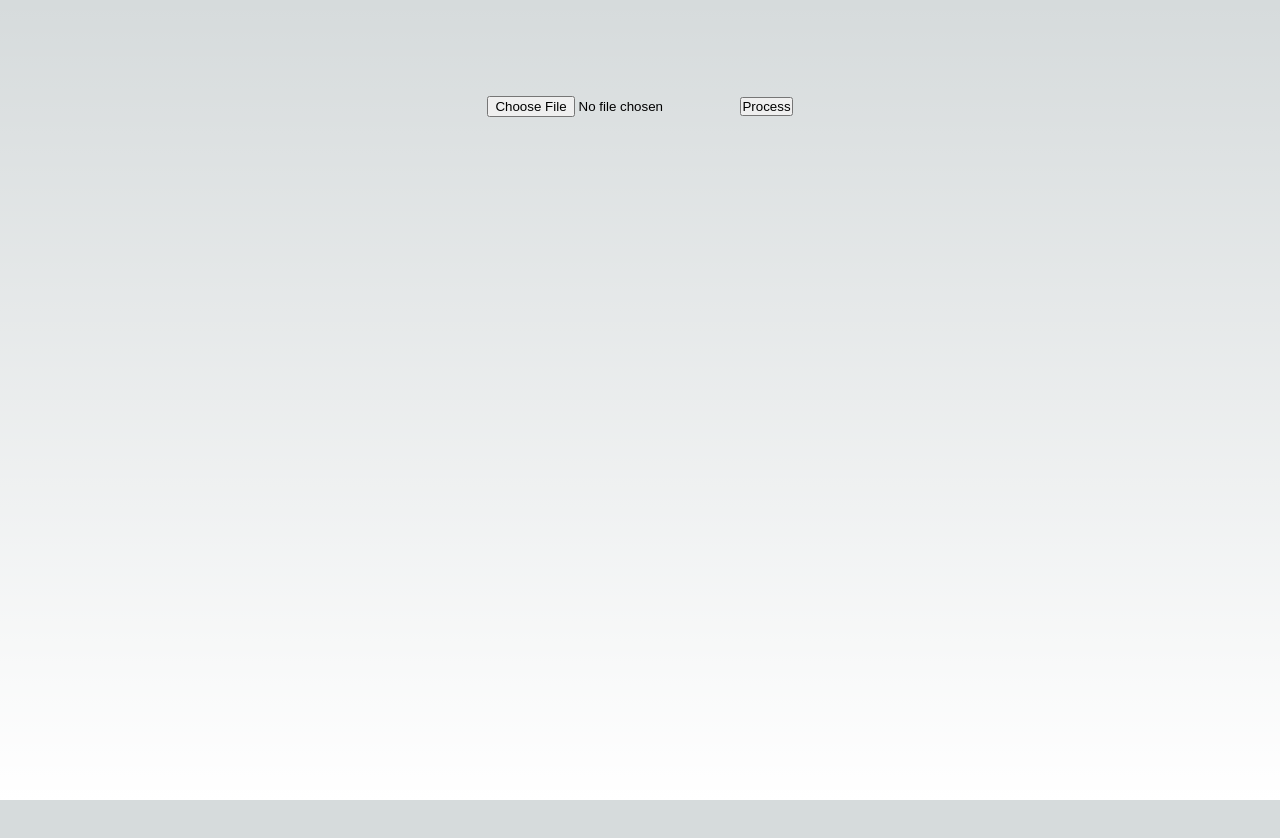
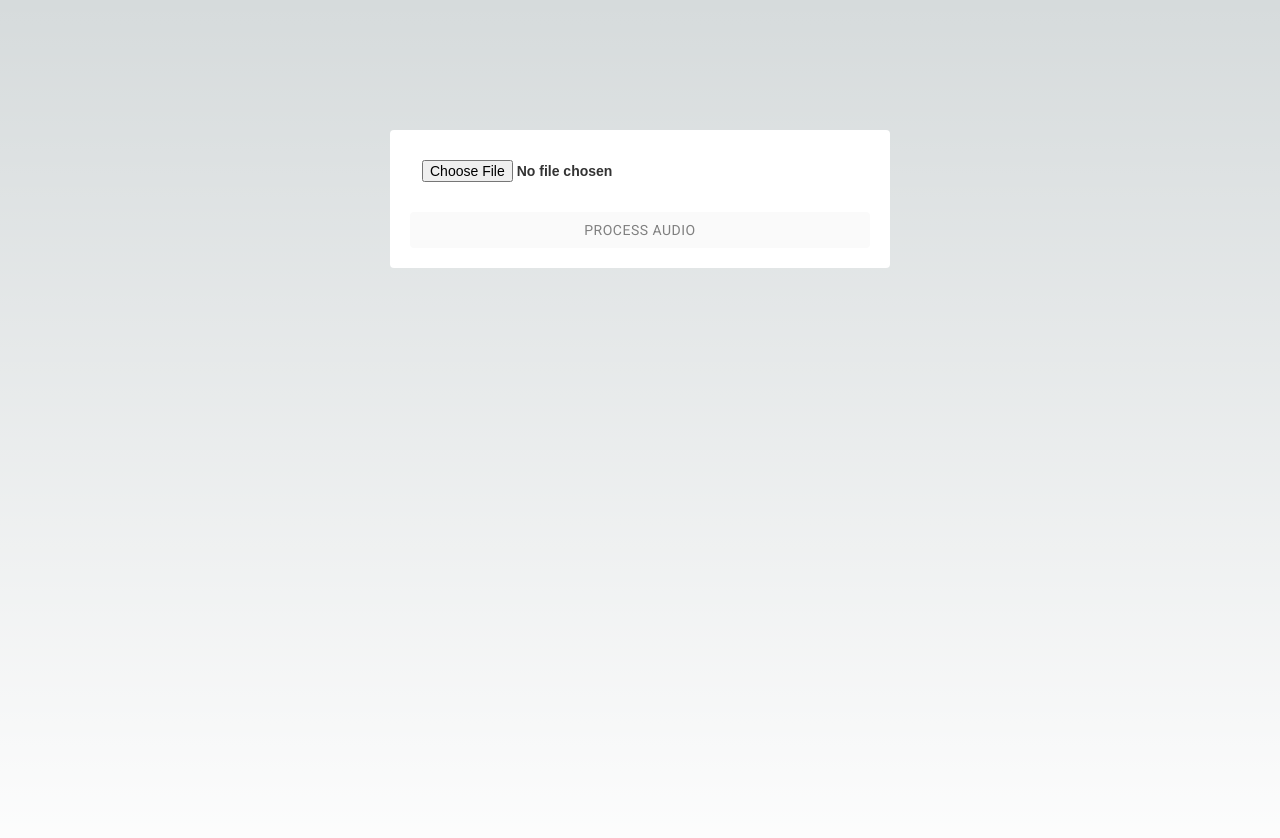
Before and after one commit to irenedeni/tldw, a Next.js app: page / in a window 1280 px wide. Shown: the top 838 px of the page. Before the commit the page ends 800 px from the top, so only its background shows below. Built offline with nearby package versions, Linux system fonts and the light colour scheme.

Commit message:
minimal styling

```diff
--- a/src/pages/index.tsx
+++ b/src/pages/index.tsx
@@ -1,15 +1,16 @@
 import React, { useState } from 'react';
 import Head from 'next/head'
-import { Inter } from 'next/font/google'
+import { Roboto } from 'next/font/google'
 import styles from '@/styles/Home.module.css'
 
-const inter = Inter({ subsets: ['latin'] })
-
+const roboto = Roboto({
+  weight: '400',
+  subsets: ['latin'],
+})
 type Props = {
   whisperEndpoint: string;
   authToken: string;
 }
-
 
 export default function Home({ whisperEndpoint, authToken } : Props) {
   const [file, setFile] = useState(null);
@@ -17,14 +18,11 @@ export default function Home({ whisperEndpoint, authToken } : Props) {
   const [loading, setLoading] = useState(false);
 
   const uploadFile = async (file: any) => {
-    console.log('FILE1', file)
     setLoading(true);
 
     const formData = new FormData();
     formData.append("file", file);
     formData.append("model", "whisper-1");
-    console.log('formData', formData)
-    console.log('authToken', authToken)
 
     const data = await fetch(whisperEndpoint, {
       headers:{
@@ -34,11 +32,9 @@ export default function Home({ whisperEndpoint, authToken } : Props) {
       body: formData,
     })
       .then((response) => {
-        console.log('response!!', response)
         return response.json()
       })
       .then((result) => {
-        console.log('result!!', result)
         return result;
       })
       .catch((error) => {
@@ -50,14 +46,12 @@ export default function Home({ whisperEndpoint, authToken } : Props) {
   const handleSubmit = async (e:any) => {
     e.preventDefault();
     const res = await uploadFile(file);
-    console.log('res in index', res)
     setResult(res.text);
     setLoading(false);
   };
 
 
   const handleChange = (e:any) => {
-    console.log("EVENT!", e.target)
     if (e.target.files && e.target.files[0]) {
       setFile(e.target.files[0])
       const body = new FormData();
@@ -73,28 +67,42 @@ export default function Home({ whisperEndpoint, authToken } : Props) {
         <meta name="viewport" content="width=device-width, initial-scale=1" />
         <link rel="icon" href="/favicon.ico" />
       </Head>
-      <main className={styles.main}>
-        <form onSubmit={handleSubmit}>
+      <main className={roboto.className}>
+        <div className={styles.container}>
+          <form onSubmit={handleSubmit} className={styles.form}>
             <input
               type="file"
+              id="file-upload"
               accept="audio/*"
               name="file"
               onChange={handleChange}
+              className={styles.fileInput}
             />
-          {/* <input
-            type="text"
-            name="youtube"
-            onChange={handleChange}
-          /> */}
-        <button type="submit">Process</button>
+          <button
+            type="submit"
+            disabled={file ? false : true}
+            className={styles.submitBtn}
+          >
+            Process Audio
+          </button>
         </form>
         <div className="results">
+        {loading &&
+          <div className={styles.loadingSpinner}>
+            <svg xmlns="http://www.w3.org/2000/svg" viewBox="0 0 24 24" width="30" height="30">
+              <circle fill="none" stroke="#333" strokeWidth="2" cx="12" cy="12" r="10" strokeDasharray="30 60">
+                <animateTransform attributeName="transform" attributeType="XML" type="rotate" dur="1s" from="0 12 12" to="360 12 12" repeatCount="indefinite"/>
+              </circle>
+            </svg>
+          </div>
+        }
         {result && !loading && (
-          <div>
-            <h3>Transcription</h3>
-            {result}
+          <div className={styles.resultContainer}>
+            <h3 className={styles.resultTitle}>Transcription</h3>
+            <p className={styles.resultText}>{result}</p>
           </div>
         )}
+      </div>
       </div>
       </main>
     </>
--- a/src/styles/Home.module.css
+++ b/src/styles/Home.module.css
@@ -1,277 +1,84 @@
-.main {
+.container {
   display: flex;
   flex-direction: column;
   align-items: center;
   padding: 6rem;
-  min-height: 100vh;
+  height: 100vh;
+  padding: 30px;
+  margin: 0 auto;
+  margin-top: 100px;
 }
 
-.description {
-  display: inherit;
-  justify-content: inherit;
-  align-items: inherit;
-  font-size: 0.85rem;
-  max-width: var(--max-width);
+.form {
+  display: flex;
+  flex-direction: column;
+  max-width: 500px;
   width: 100%;
-  z-index: 2;
-  font-family: var(--font-mono);
+  justify-content: space-between;
+  background-color: #fff;
+  padding: 20px;
+  border-radius: 4px;
 }
 
-.description a {
+.fileInput {
+  cursor: pointer;
+  display: inline-block;
+  padding: 10px 12px;
+  cursor: pointer;
+  font-size: 14px;
+  font-weight: bold;
+  color: #333;
+  border-radius: 4px;
+}
+
+.icon {
+  margin-left: 5px;
+}
+
+.submitBtn {
+  padding: 10px 12px;
+  text-transform: uppercase;
+  letter-spacing: .5px;
+  margin-top: 20px;
+  background-color: #333;
+  color: #fff;
+  appearance: none;
+  border-radius: 4px;
+  border: none;
+  font: inherit;
+  background-color: #333;
+  cursor: pointer;
+  outline: none;
+  font-size: 14px;
+}
+
+.submitBtn:disabled {
+  cursor: default;
+  font-size: 14px;
+  background-color: #fafafa;
+  color: gray;
+}
+
+.loadingSpinner {
   display: flex;
+  width: 100%;
+  justify-content: center;
+  margin-top: 30px;
+}
+
+.resultContainer {
+  display: flex;
+  flex-direction:column;
   justify-content: center;
   align-items: center;
-  gap: 0.5rem;
 }
 
-.description p {
-  position: relative;
-  margin: 0;
-  padding: 1rem;
-  background-color: rgba(var(--callout-rgb), 0.5);
-  border: 1px solid rgba(var(--callout-border-rgb), 0.3);
-  border-radius: var(--border-radius);
+.resultContainer p {
+  line-height: 22px;
+  font-size: 14px;
 }
 
-.code {
-  font-weight: 700;
-  font-family: var(--font-mono);
+.resultContainer h3 {
+  margin-top: 30px;
+  margin-bottom: 20px;
 }
-
-.grid {
-  display: grid;
-  grid-template-columns: repeat(4, minmax(25%, auto));
-  width: var(--max-width);
-  max-width: 100%;
-}
-
-.card {
-  padding: 1rem 1.2rem;
-  border-radius: var(--border-radius);
-  background: rgba(var(--card-rgb), 0);
-  border: 1px solid rgba(var(--card-border-rgb), 0);
-  transition: background 200ms, border 200ms;
-}
-
-.card span {
-  display: inline-block;
-  transition: transform 200ms;
-}
-
-.card h2 {
-  font-weight: 600;
-  margin-bottom: 0.7rem;
-}
-
-.card p {
-  margin: 0;
-  opacity: 0.6;
-  font-size: 0.9rem;
-  line-height: 1.5;
-  max-width: 30ch;
-}
-
-.center {
-  display: flex;
-  justify-content: center;
-  align-items: center;
-  position: relative;
-  padding: 4rem 0;
-}
-
-.center::before {
-  background: var(--secondary-glow);
-  border-radius: 50%;
-  width: 480px;
-  height: 360px;
-  margin-left: -400px;
-}
-
-.center::after {
-  background: var(--primary-glow);
-  width: 240px;
-  height: 180px;
-  z-index: -1;
-}
-
-.center::before,
-.center::after {
-  content: '';
-  left: 50%;
-  position: absolute;
-  filter: blur(45px);
-  transform: translateZ(0);
-}
-
-.logo,
-.thirteen {
-  position: relative;
-}
-
-.thirteen {
-  display: flex;
-  justify-content: center;
-  align-items: center;
-  width: 75px;
-  height: 75px;
-  padding: 25px 10px;
-  margin-left: 16px;
-  transform: translateZ(0);
-  border-radius: var(--border-radius);
-  overflow: hidden;
-  box-shadow: 0px 2px 8px -1px #0000001a;
-}
-
-.thirteen::before,
-.thirteen::after {
-  content: '';
-  position: absolute;
-  z-index: -1;
-}
-
-/* Conic Gradient Animation */
-.thirteen::before {
-  animation: 6s rotate linear infinite;
-  width: 200%;
-  height: 200%;
-  background: var(--tile-border);
-}
-
-/* Inner Square */
-.thirteen::after {
-  inset: 0;
-  padding: 1px;
-  border-radius: var(--border-radius);
-  background: linear-gradient(
-    to bottom right,
-    rgba(var(--tile-start-rgb), 1),
-    rgba(var(--tile-end-rgb), 1)
-  );
-  background-clip: content-box;
-}
-
-/* Enable hover only on non-touch devices */
-@media (hover: hover) and (pointer: fine) {
-  .card:hover {
-    background: rgba(var(--card-rgb), 0.1);
-    border: 1px solid rgba(var(--card-border-rgb), 0.15);
-  }
-
-  .card:hover span {
-    transform: translateX(4px);
-  }
-}
-
-@media (prefers-reduced-motion) {
-  .thirteen::before {
-    animation: none;
-  }
-
-  .card:hover span {
-    transform: none;
-  }
-}
-
-/* Mobile */
-@media (max-width: 700px) {
-  .content {
-    padding: 4rem;
-  }
-
-  .grid {
-    grid-template-columns: 1fr;
-    margin-bottom: 120px;
-    max-width: 320px;
-    text-align: center;
-  }
-
-  .card {
-    padding: 1rem 2.5rem;
-  }
-
-  .card h2 {
-    margin-bottom: 0.5rem;
-  }
-
-  .center {
-    padding: 8rem 0 6rem;
-  }
-
-  .center::before {
-    transform: none;
-    height: 300px;
-  }
-
-  .description {
-    font-size: 0.8rem;
-  }
-
-  .description a {
-    padding: 1rem;
-  }
-
-  .description p,
-  .description div {
-    display: flex;
-    justify-content: center;
-    position: fixed;
-    width: 100%;
-  }
-
-  .description p {
-    align-items: center;
-    inset: 0 0 auto;
-    padding: 2rem 1rem 1.4rem;
-    border-radius: 0;
-    border: none;
-    border-bottom: 1px solid rgba(var(--callout-border-rgb), 0.25);
-    background: linear-gradient(
-      to bottom,
-      rgba(var(--background-start-rgb), 1),
-      rgba(var(--callout-rgb), 0.5)
-    );
-    background-clip: padding-box;
-    backdrop-filter: blur(24px);
-  }
-
-  .description div {
-    align-items: flex-end;
-    pointer-events: none;
-    inset: auto 0 0;
-    padding: 2rem;
-    height: 200px;
-    background: linear-gradient(
-      to bottom,
-      transparent 0%,
-      rgb(var(--background-end-rgb)) 40%
-    );
-    z-index: 1;
-  }
-}
-
-/* Tablet and Smaller Desktop */
-@media (min-width: 701px) and (max-width: 1120px) {
-  .grid {
-    grid-template-columns: repeat(2, 50%);
-  }
-}
-
-@media (prefers-color-scheme: dark) {
-  .vercelLogo {
-    filter: invert(1);
-  }
-
-  .logo,
-  .thirteen img {
-    filter: invert(1) drop-shadow(0 0 0.3rem #ffffff70);
-  }
-}
-
-@keyframes rotate {
-  from {
-    transform: rotate(360deg);
-  }
-  to {
-    transform: rotate(0deg);
-  }
-}
```
Lines whose indentation alone changed are shown as unchanged.
